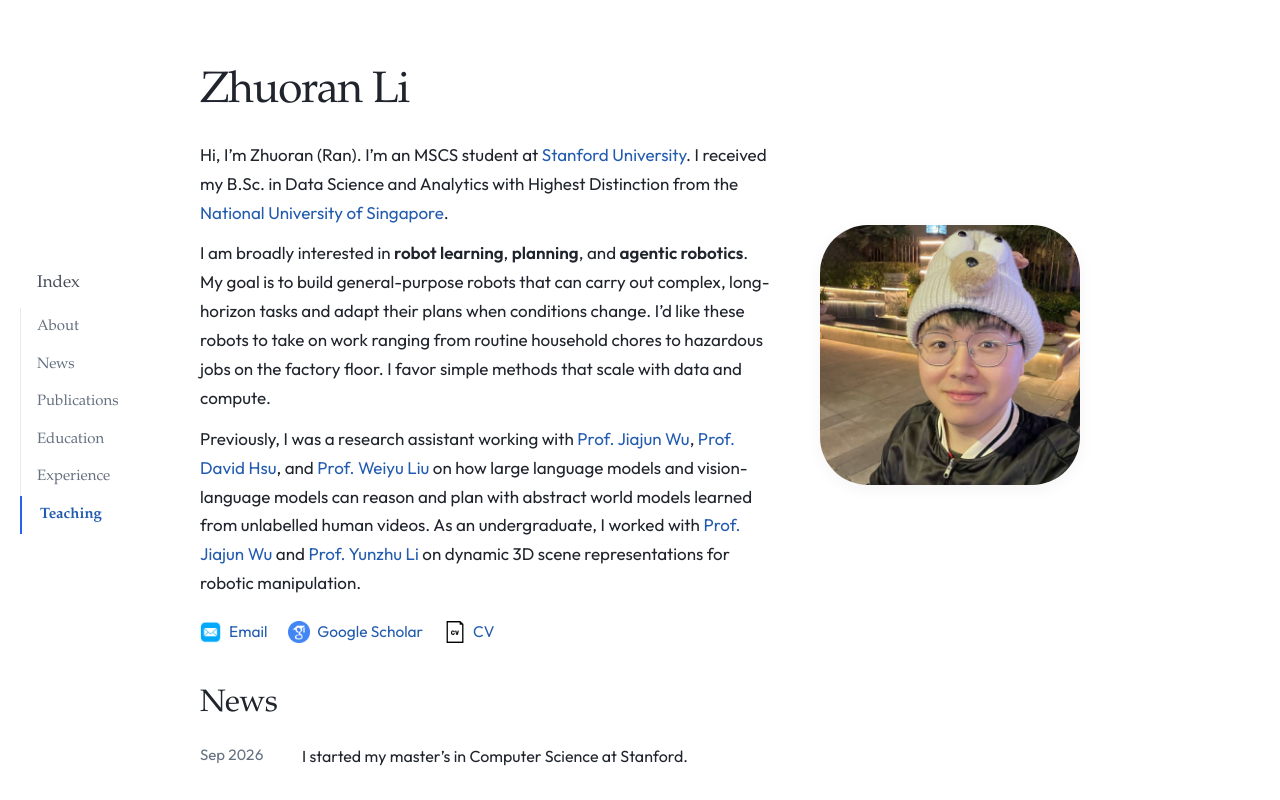
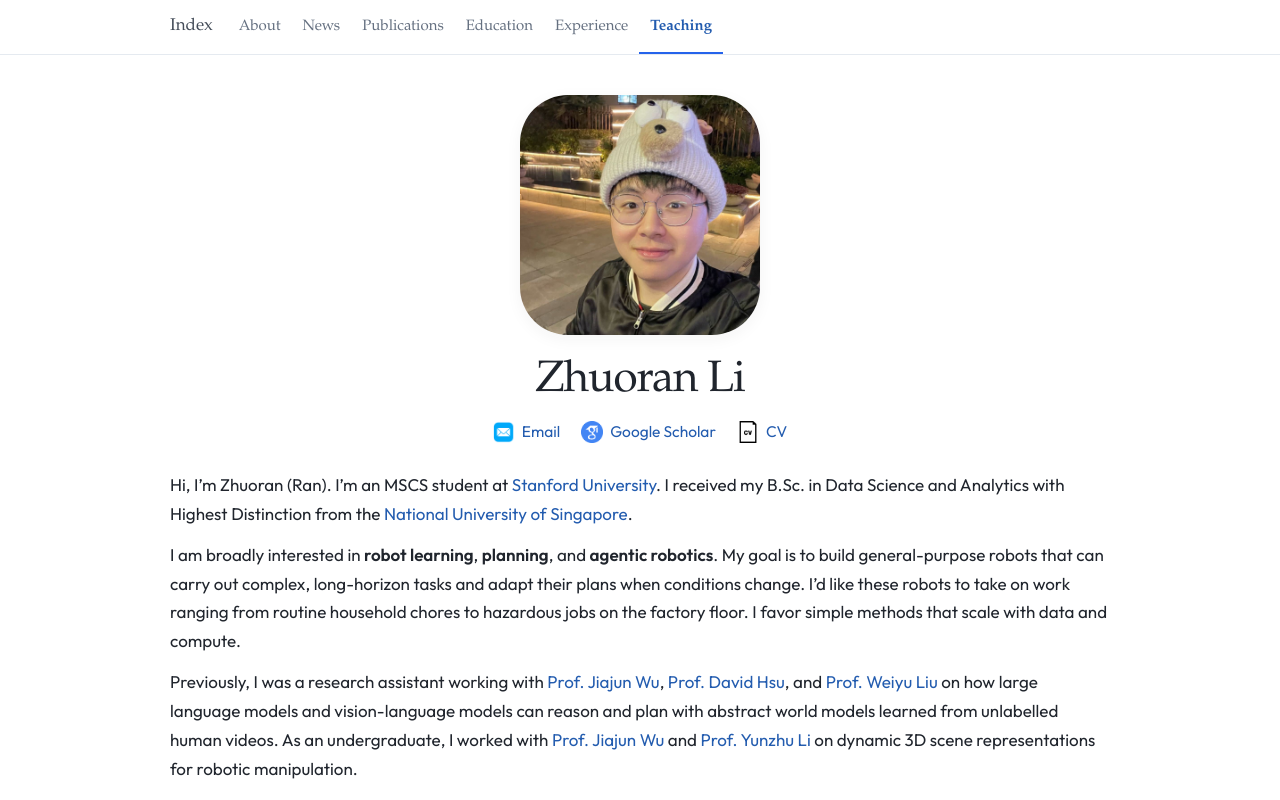
Before and after one commit to zhuoranli23/zhuoranli23.github.io, a plain HTML site: page index.html in a window 1280 px wide. Shown: the top 800 px of the page. Drawn offline with Linux system fonts and the light colour scheme.

Commit message:
Center the profile header and use top navigation across screen sizes

```diff
--- a/index.html
+++ b/index.html
@@ -8,8 +8,8 @@
   <meta name="description" content="Zhuoran Li is an MSCS student at Stanford University studying how robots learn world models from human demonstrations and use them to plan.">
   <title>Zhuoran Li | Stanford University</title>
   <link rel="icon" href="images/icon/z.jpg">
-  <link rel="stylesheet" href="main.css">
-  <script src="js/navigation.js" defer></script>
+  <link rel="stylesheet" href="main.css?v=ac29b5765d">
+  <script src="js/navigation.js?v=c630c75391" defer></script>
   <script src="js/publications.js" defer></script>
 </head>
 <body>
@@ -33,20 +33,22 @@
 
   <main class="page-shell">
     <section id="about" class="page-section profile" data-nav-section data-nav-label="About" tabindex="-1">
-      <div class="profile-copy" id="bio">
+      <header class="profile-header">
+        <figure class="profile-portrait">
+          <img class="avatar" src="images/self-portrait/me.jpg" alt="Zhuoran Li" width="1076" height="1076" fetchpriority="high">
+        </figure>
         <h1 class="name">Zhuoran Li</h1>
-        <p class="profile-intro">Hi, I’m Zhuoran (Ran). I’m an MSCS student at <a href="https://www.stanford.edu/">Stanford University</a>. I received my B.Sc. in Data Science and Analytics with Highest Distinction from the <a href="https://nus.edu.sg/">National University of Singapore</a>.</p>
-        <p class="profile-intro">I am broadly interested in <strong>robot learning</strong>, <strong>planning</strong>, and <strong>agentic robotics</strong>. My goal is to build general-purpose robots that can carry out complex, long-horizon tasks and adapt their plans when conditions change. I’d like these robots to take on work ranging from routine household chores to hazardous jobs on the factory floor. I favor simple methods that scale with data and compute.</p>
-        <p class="profile-intro">Previously, I was a research assistant working with <a href="https://jiajunwu.com/">Prof. Jiajun Wu</a>, <a href="https://www.comp.nus.edu.sg/~dyhsu/">Prof. David Hsu</a>, and <a href="https://www.weiyuliu.com/">Prof. Weiyu Liu</a> on how large language models and vision-language models can reason and plan with abstract world models learned from unlabelled human videos. As an undergraduate, I worked with <a href="https://jiajunwu.com/">Prof. Jiajun Wu</a> and <a href="https://yunzhuli.github.io/">Prof. Yunzhu Li</a> on dynamic 3D scene representations for robotic manipulation.</p>
         <div class="profile-links" aria-label="Contact and profiles">
           <a class="profile-link" href="mailto:davidzrl@stanford.edu"><img src="assets/icons/email.png" alt="" width="22" height="22">Email</a>
           <a class="profile-link" href="https://scholar.google.com/citations?user=NcQERBIAAAAJ&amp;hl=en"><img src="assets/icons/google_scholar.png" alt="" width="22" height="22">Google Scholar</a>
           <a class="profile-link" href="files/Zhuoran%20Li%20-%20CV.pdf" aria-label="CV (PDF)"><img src="images/icon/cv-symbol.png" alt="" width="22" height="22">CV</a>
         </div>
+      </header>
+      <div class="profile-copy" id="bio">
+        <p class="profile-intro">Hi, I’m Zhuoran (Ran). I’m an MSCS student at <a href="https://www.stanford.edu/">Stanford University</a>. I received my B.Sc. in Data Science and Analytics with Highest Distinction from the <a href="https://nus.edu.sg/">National University of Singapore</a>.</p>
+        <p class="profile-intro">I am broadly interested in <strong>robot learning</strong>, <strong>planning</strong>, and <strong>agentic robotics</strong>. My goal is to build general-purpose robots that can carry out complex, long-horizon tasks and adapt their plans when conditions change. I’d like these robots to take on work ranging from routine household chores to hazardous jobs on the factory floor. I favor simple methods that scale with data and compute.</p>
+        <p class="profile-intro">Previously, I was a research assistant working with <a href="https://jiajunwu.com/">Prof. Jiajun Wu</a>, <a href="https://www.comp.nus.edu.sg/~dyhsu/">Prof. David Hsu</a>, and <a href="https://www.weiyuliu.com/">Prof. Weiyu Liu</a> on how large language models and vision-language models can reason and plan with abstract world models learned from unlabelled human videos. As an undergraduate, I worked with <a href="https://jiajunwu.com/">Prof. Jiajun Wu</a> and <a href="https://yunzhuli.github.io/">Prof. Yunzhu Li</a> on dynamic 3D scene representations for robotic manipulation.</p>
       </div>
-      <figure class="profile-portrait">
-        <img class="avatar" src="images/self-portrait/me.jpg" alt="Zhuoran Li" width="1076" height="1076" fetchpriority="high">
-      </figure>
     </section>
 
     <section id="news" class="page-section news-section" data-nav-section tabindex="-1">
--- a/js/navigation.js
+++ b/js/navigation.js
@@ -6,7 +6,6 @@
 
   if (!nav || !list || !track || sections.length === 0) return;
 
-  const compactLayout = window.matchMedia("(max-width: 1170px)");
   const reducedMotion = window.matchMedia("(prefers-reduced-motion: reduce)");
   const links = sections.map(function (section, index) {
     const heading = section.querySelector(".section-title");
@@ -37,14 +36,12 @@
   }
 
   function positionIndicator(item) {
-    nav.style.setProperty("--indicator-y", item.offsetTop + "px");
-    nav.style.setProperty("--indicator-height", item.offsetHeight + "px");
     nav.style.setProperty("--indicator-x", item.offsetLeft + "px");
     nav.style.setProperty("--indicator-width", item.offsetWidth + "px");
   }
 
-  function revealCompactLink(item) {
-    if (!compactLayout.matches) return;
+  function revealActiveLink(item) {
+    if (track.scrollWidth <= track.clientWidth) return;
 
     const targetLeft = item.offsetLeft - (track.clientWidth - item.offsetWidth) / 2;
     track.scrollTo({
@@ -67,14 +64,14 @@
     });
 
     positionIndicator(entry.item);
-    revealCompactLink(entry.item);
+    revealActiveLink(entry.item);
   }
 
   function syncActiveSection() {
     const ordered = links.slice().sort(function (a, b) {
       return documentTop(a.section) - documentTop(b.section);
     });
-    const navHeight = compactLayout.matches ? nav.getBoundingClientRect().height : 0;
+    const navHeight = nav.getBoundingClientRect().height;
     const anchorOffset = parseFloat(window.getComputedStyle(ordered[0].section).scrollMarginTop) || 0;
     const probe = window.scrollY + Math.max(navHeight + 28, anchorOffset + 2);
     const atBottom = window.innerHeight + window.scrollY >= document.documentElement.scrollHeight - 8;
@@ -145,7 +142,6 @@
   window.addEventListener("hashchange", scheduleSync);
   window.addEventListener("pageshow", scheduleSync);
   window.addEventListener("popstate", scheduleSync);
-  compactLayout.addEventListener("change", scheduleSync);
   document.addEventListener("toggle", scheduleSync, true);
   if (window.ResizeObserver) {
     const observer = new ResizeObserver(scheduleSync);
--- a/main.css
+++ b/main.css
@@ -50,41 +50,41 @@ strong { font-weight: 600; }
 .sr-only { position: absolute; width: 1px; height: 1px; padding: 0; margin: -1px; overflow: hidden; clip-path: inset(50%); white-space: nowrap; border: 0; }
 .skip-link { position: fixed; top: -100px; left: 16px; z-index: 100; padding: 8px 16px; background: white; border: 1px solid var(--accent-blue); }
 .skip-link:focus { top: 12px; }
-.page-shell { width: min(940px, calc(100% - 400px)); margin: 0 auto; }
-.page-section { scroll-margin-top: 38px; margin-top: 46px; }
+.page-shell { width: min(940px, calc(100% - 64px)); margin: 0 auto; }
+.page-section { scroll-margin-top: 85px; margin-top: 46px; }
 .page-section:focus { outline: none; }
 
 /* Section navigation adapted from the reference homepage. */
 .section-nav {
-  --indicator-y: 0px;
-  --indicator-height: 30px;
   --indicator-x: 0px;
   --indicator-width: 56px;
-  position: fixed;
-  top: 50%;
-  left: max(20px, calc(50% - 656px));
-  width: 148px;
-  transform: translateY(-50%);
+  position: sticky;
+  top: 0;
+  background: #fffffff5;
+  border-bottom: 1px solid var(--line);
   z-index: 20;
 }
-.section-nav__label { display: inline-block; margin: 0 0 16px 17px; font-family: var(--font-heading); font-size: 17px; color: var(--text-secondary); line-height: 1; }
-.section-nav__track { position: relative; }
-.section-nav__track::before { position: absolute; top: 0; bottom: 0; left: 0; width: 1px; background: var(--line); content: ""; }
-.section-nav__indicator { position: absolute; top: 0; left: 0; width: 2px; height: var(--indicator-height); background: var(--accent-blue); transform: translateY(var(--indicator-y)); transition: height .2s ease, transform .3s ease; opacity: 0; }
+.section-nav__inner { display: flex; align-items: center; gap: 15px; max-width: 1004px; margin: 0 auto; padding: 0 32px; }
+.section-nav__label { flex-shrink: 0; font-family: var(--font-heading); font-size: 17px; color: var(--text-secondary); line-height: 1; }
+.section-nav__track { position: relative; flex: 1; min-width: 0; overflow-x: auto; scrollbar-width: none; }
+.section-nav__track::-webkit-scrollbar { display: none; }
+.section-nav__indicator { position: absolute; bottom: 0; left: 0; width: var(--indicator-width); height: 2px; background: var(--accent-blue); transform: translateX(var(--indicator-x)); transition: width .2s ease, transform .3s ease; opacity: 0; }
 .section-nav.is-ready .section-nav__indicator { opacity: 1; }
-.section-nav__list { list-style: none; margin: 0; padding: 0; }
+.section-nav__list { display: flex; width: max-content; list-style: none; margin: 0; padding: 0; }
 .section-nav__item { margin: 0; padding: 0; }
-.section-nav__link { display: block; padding: 9px 4px 9px 17px; font-family: var(--font-heading); font-size: 15px; color: var(--text-tertiary); line-height: 1.3; transition: color .2s ease, transform .2s ease; }
-.section-nav__link:hover, .section-nav__link.is-active { color: var(--link-color); transform: translateX(3px); }
+.section-nav__link { display: block; padding: 17px 11px; white-space: nowrap; font-family: var(--font-heading); font-size: 15px; color: var(--text-tertiary); line-height: 1.3; }
+.section-nav__link:hover, .section-nav__link.is-active { color: var(--link-color); }
 .section-nav__link.is-active { font-weight: 600; }
 
 /* Profile */
-.profile { display: grid; grid-template-columns: minmax(0, 1fr) 260px; gap: 48px; align-items: center; margin-top: 66px; }
-.name { display: flex; align-items: baseline; flex-wrap: wrap; gap: 12px; margin: 0 0 22px; font-family: var(--font-heading); font-size: 44px; font-weight: 400; line-height: 1.2; letter-spacing: -.025em; }
-.profile-intro { margin-top: 12px; line-height: 1.7; }
-.profile-portrait { margin: 0; }
+.profile { margin-top: 40px; }
+.profile-header { display: flex; flex-direction: column; align-items: center; margin-bottom: 26px; }
+.name { margin: 20px 0 12px; font-family: var(--font-heading); font-size: 44px; font-weight: 400; line-height: 1.2; letter-spacing: -.025em; }
+.profile-intro { line-height: 1.7; }
+.profile-intro + .profile-intro { margin-top: 12px; }
+.profile-portrait { width: clamp(210px, 21vw, 240px); max-width: 100%; }
 .avatar { width: 100%; height: auto; object-fit: contain; object-position: center; border-radius: 48px; box-shadow: 0 4px 16px rgb(30 37 46 / 5%); }
-.profile-links { display: flex; gap: 12px 21px; flex-wrap: wrap; align-items: center; margin-top: 21px; }
+.profile-links { display: flex; gap: 12px 21px; flex-wrap: wrap; align-items: center; justify-content: center; }
 .profile-link { display: inline-flex; align-items: center; gap: 7px; font-size: 15.5px; color: var(--link-color); }
 .profile-link img, .profile-link svg { width: 22px; height: 22px; object-fit: contain; flex-shrink: 0; }
 
@@ -148,7 +148,6 @@ strong { font-weight: 600; }
 .site-footer { border-top: 1px solid var(--line); margin-top: 42px; gap: 16px; color: var(--text-tertiary); font-size: 14px; display: flex; justify-content: space-between; align-items: center; padding: 34px 0; }
 .back-top { font-size: 14px; }
 .awards-list .award-year { font-size: 15px; }
-.profile-portrait { max-width: 260px; }
 
 /* Native figure preview. */
 .figure-dialog { width: min(1120px, calc(100% - 36px)); max-height: calc(100dvh - 50px); padding: 44px 24px 20px; border: 1px solid #dbe3ef; border-radius: 6px; color: var(--text-primary); background: white; }
@@ -159,26 +158,12 @@ strong { font-weight: 600; }
 body:has(.figure-dialog[open]) { overflow: hidden; }
 
 @media (max-width: 1170px) {
-  .page-shell { width: min(940px, calc(100% - 64px)); }
-  .section-nav { position: sticky; top: 0; left: auto; width: 100%; transform: none; background: #fffffff5; border-bottom: 1px solid var(--line); }
-  .section-nav__inner { display: flex; align-items: center; gap: 15px; max-width: 1004px; margin: 0 auto; padding: 0 28px; }
-  .section-nav__label { margin: 0; flex-shrink: 0; font-size: 17px; }
-  .section-nav__track { flex: 1; min-width: 0; overflow-x: auto; scrollbar-width: none; }
-  .section-nav__track::-webkit-scrollbar { display: none; }
-  .section-nav__track::before { display: none; }
-  .section-nav__list { display: flex; width: max-content; }
-  .section-nav__link { padding: 17px 11px; white-space: nowrap; font-size: 15px; }
-  .section-nav__link:hover, .section-nav__link.is-active { transform: none; }
-  .section-nav__indicator { top: auto; bottom: 0; height: 2px; width: var(--indicator-width); transform: translateX(var(--indicator-x)); transition: width .2s ease, transform .3s ease; }
-  .page-section { scroll-margin-top: 85px; }
-  .profile { margin-top: 40px; }
   .paper-row { margin-right: 0; margin-left: 0; }
 }
 
 @media (max-width: 850px) {
-  .profile { grid-template-columns: minmax(0, 1fr) 210px; gap: 26px; }
   .avatar { border-radius: 38px; }
-  .name { font-size: 38px; gap: 9px; }
+  .name { font-size: 38px; }
   .paper-row { grid-template-columns: 190px minmax(0, 1fr); gap: 22px; padding: 21px 15px; }
   .institution-row { grid-template-columns: 88px minmax(0, 1fr); gap: 5px 20px; }
   .institution-logo { width: 88px; grid-row: span 2; }
@@ -191,9 +176,7 @@ body:has(.figure-dialog[open]) { overflow: hidden; }
   .page-shell { width: calc(100% - 36px); }
   .section-nav__inner { padding: 0 18px; gap: 12px; }
   .section-nav__link { padding: 15px 10px; font-size: 14px; }
-  .profile { display: flex; flex-direction: column; align-items: stretch; gap: 0; margin-top: 26px; }
-  .profile-portrait { order: -1; align-self: center; width: 210px; margin: 0 0 26px; }
-  .name { justify-content: center; gap: 10px; font-size: 36px; margin-bottom: 19px; }
+  .name { font-size: 36px; }
   .profile-links { gap: 13px 20px; }
   .profile-link { font-size: 15px; }
   .page-section { margin-top: 38px; }
@@ -229,7 +212,7 @@ body:has(.figure-dialog[open]) { overflow: hidden; }
 }
 
 @media (max-width: 360px) {
-  .name { font-size: 31px; gap: 8px; }
+  .name { font-size: 31px; }
 }
 
 @media (prefers-reduced-motion: reduce) {
```
